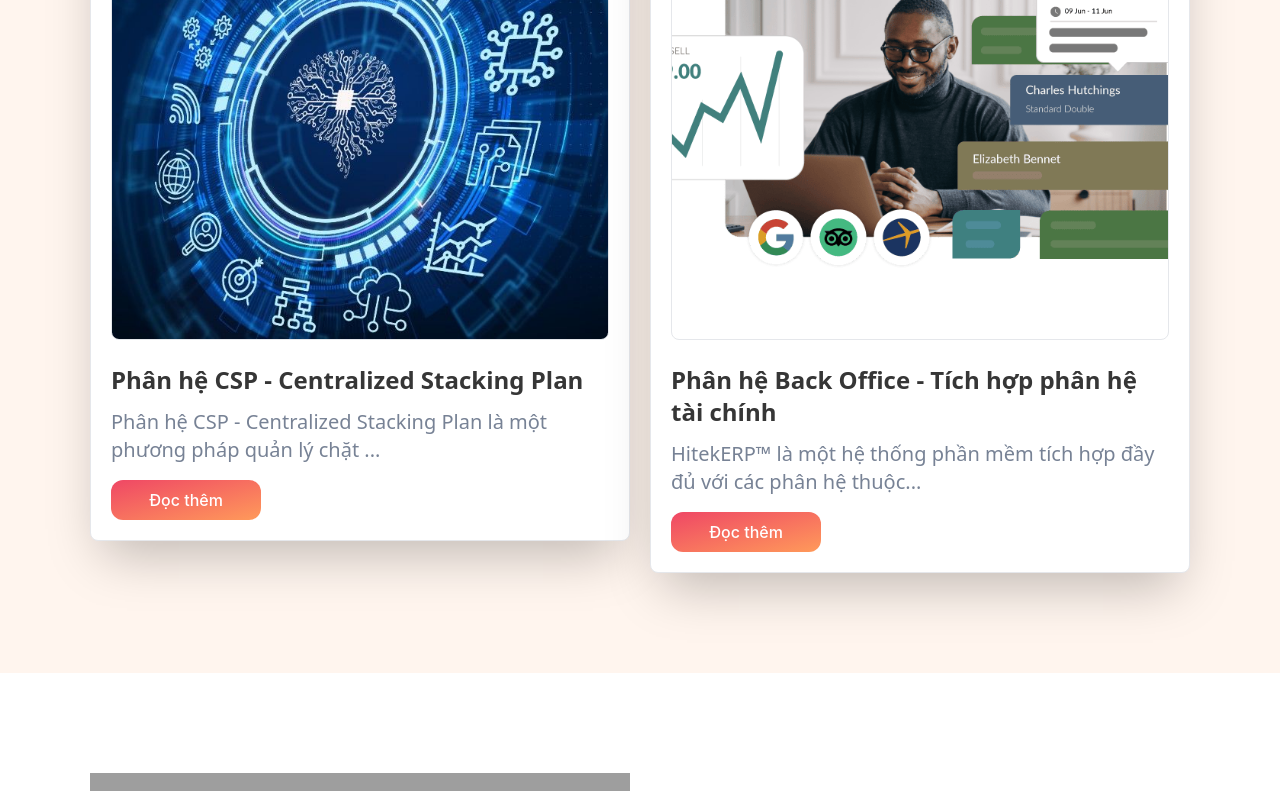
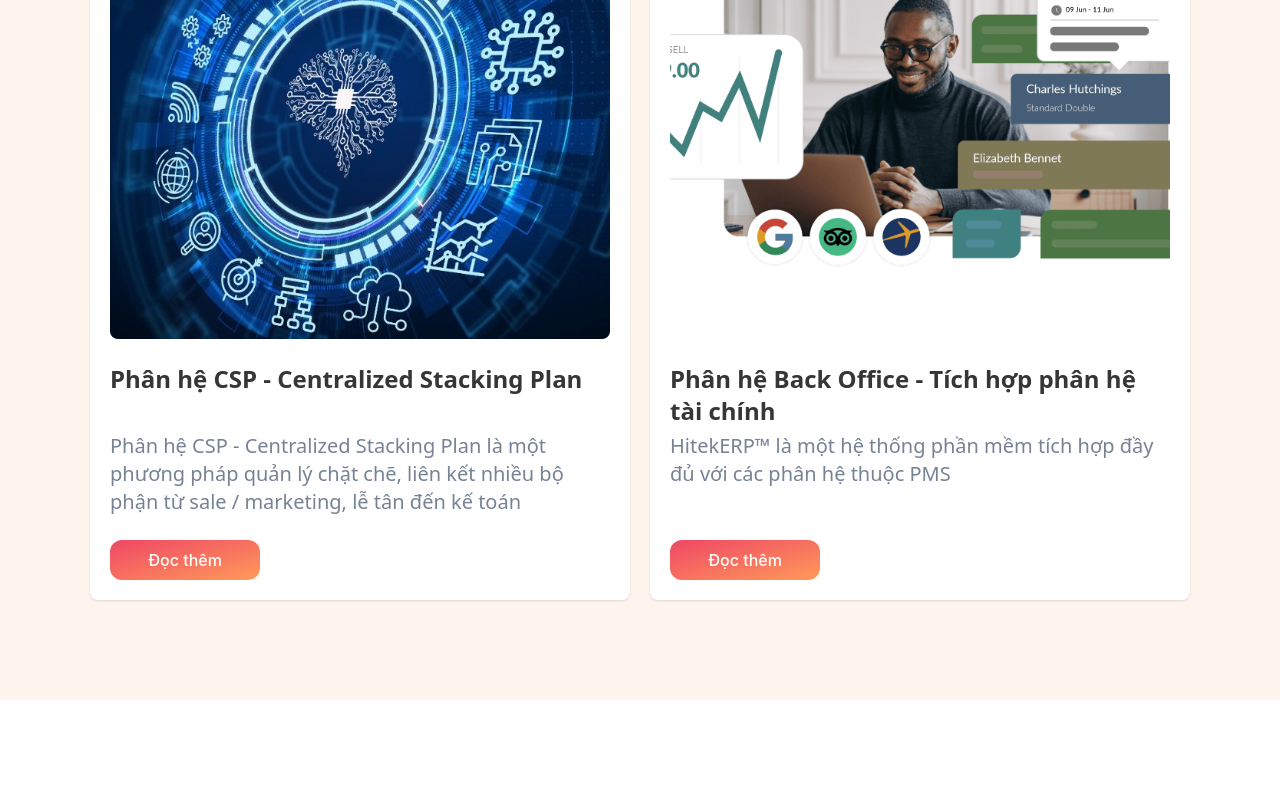
Before and after one commit to lccong30/hitekpms, a React (Create React App) app: page / in a window 1280 px wide. Shown: the part 2716-3507 px from the top of the page. Built offline with nearby package versions, Linux system fonts and the light colour scheme; grey boxes are pictures that could not be loaded.

Commit message:
subsystem

```diff
--- a/src/components/ItemSubsystem.js
+++ b/src/components/ItemSubsystem.js
@@ -1,42 +1,36 @@
 import React, { useState } from "react";
-import { BsCheck2Circle } from "react-icons/bs";
+import { Collapse } from "react-collapse";
 
 const ItemSubsystem = ({ title, content, img, text, maxLength = 91 }) => {
   const [isReadMore, setReadMore] = useState(false);
 
-  const [isTruncated, setIsTruncated] = useState(true);
-
-  const toggleIsTruncated = () => {
-    setIsTruncated(!isTruncated);
-  };
-
   return (
-    <div className="w-full lg:w-2/4 ">
+    <div className="w-full lg:w-2/4">
       {/* bg-white rounded-lg shadow-2xl */}
-      <div className="flex flex-col px-5 py-5 bg-white border rounded-lg shadow-2xl ">
+      <div className="flex flex-col flex-grow px-5 py-5 bg-white rounded-lg shadow ">
         {/* <div className="py-5 px-7"> */}
         <img
           src={img}
           alt=""
-          className="mb-6  xl:h-[460px] lg:h-[340px] object-cover w-full rounded-lg border"
+          className="mb-6  xl:h-[460px] lg:h-[340px] object-cover w-full rounded-lg "
         />
         <div className="flex flex-col">
-          <h1 className="mb-3 text-lg leading-normal flex-grow h-full  sm:text-2xl text-[#363636] font-bold ">
+          <h1 className="2xl:mb-3 lg:mb-3 mb-3  text-lg leading-normal  h-auto lg:h-[57px] 2xl:h-auto flex-grow sm:text-2xl text-[#363636] font-bold ">
             {title}
           </h1>
-          <div className="text-base sm:text-2xl text-[#778295] grow transition duration-500 ease-in-out   mb-4">
-            {isReadMore ? (
-              content.split(":").map((item) => (
-                <p
-                  className="flex gap-2 mb-3 transition duration-500 ease-in-out "
-                  key={item}
-                >
-                  {item}
-                </p>
-              ))
-            ) : (
-              <p className="text-xl">{content.split(".")[0].slice(0, 72)}...</p>
-            )}
+
+          <div className="text-base sm:text-xl text-[#778295] mb-4 flex flex-col">
+            <p className="mb-2  lg:h-[84px] h-auto 2xl:h-auto   text-ellipsis  grow">
+              {content.split(".")[0]}
+            </p>
+            <Collapse isOpened={isReadMore}>
+              {content
+                .split(":")
+                .slice(1)
+                .map((item) => (
+                  <span className="flex gap-2 mb-3 ">{item}</span>
+                ))}
+            </Collapse>
           </div>
 
           <button
--- /dev/null
+++ b/src/components/ItemSubsystemV1.js
@@ -0,0 +1,41 @@
+import React, { useState } from "react";
+import { Collapse } from "react-collapse";
+
+const ItemSubsystemV1 = ({ title, content, img }) => {
+  const [isReadMore, setReadMore] = useState(false);
+  return (
+    <div className="flex flex-col px-5 py-5 text-xl subsystem__card">
+      <img
+        className="mb-6    xl:h-[460px] lg:h-[340px] object-cover w-full rounded-lg border"
+        src={img}
+        alt=""
+      />
+      <h1 className="mb-3 text-lg leading-normal sm:text-2xl text-[#363636] font-bold ">
+        {title}
+      </h1>
+      <p className="flex-grow">{content.split(":")[0]}</p>
+      {/* {content
+          .split(":")
+          .slice(1)
+          .map((item) => (
+            <p className="mb-5 ">{item}</p>
+          ))} */}
+      <Collapse className="" isOpened={isReadMore}>
+        {content
+          .split(":")
+          .slice(1)
+          .map((item) => (
+            <span className="flex gap-2 mb-3 ">{item}</span>
+          ))}
+      </Collapse>{" "}
+      <button
+        onClick={() => setReadMore(!isReadMore)}
+        className="button-62 w-[150px]  transition duration-500 ease-in-out"
+      >
+        {isReadMore ? "Thu gọn" : " Đọc thêm"}
+      </button>
+    </div>
+  );
+};
+
+export default ItemSubsystemV1;
--- a/src/index.css
+++ b/src/index.css
@@ -525,10 +525,13 @@ body .swiper-slide {
 body .swiper-button-next,
 body .swiper-button-prev {
     transform: translateY(-30px);
+
     transition: 0.5s ease-in-out;
 }
 
-@media screen and (max-width: 1023px) {
+
+
+@media screen and (max-width: 1125px) {
 
     body .swiper-button-next,
     body .swiper-button-prev {
--- /dev/null
+++ b/src/modules/css/subsystem.css
@@ -0,0 +1,8 @@
+.subsystem__cards {
+    flex-wrap: wrap;
+}
+
+.subsystem__card {
+    box-shadow: 0 0 15px rgba(0, 0, 0, 0.4);
+    flex: 1 1 49%;
+}
```
Also changed, not shown: src/modules/Subsystem.js (+12 -1 lines).
